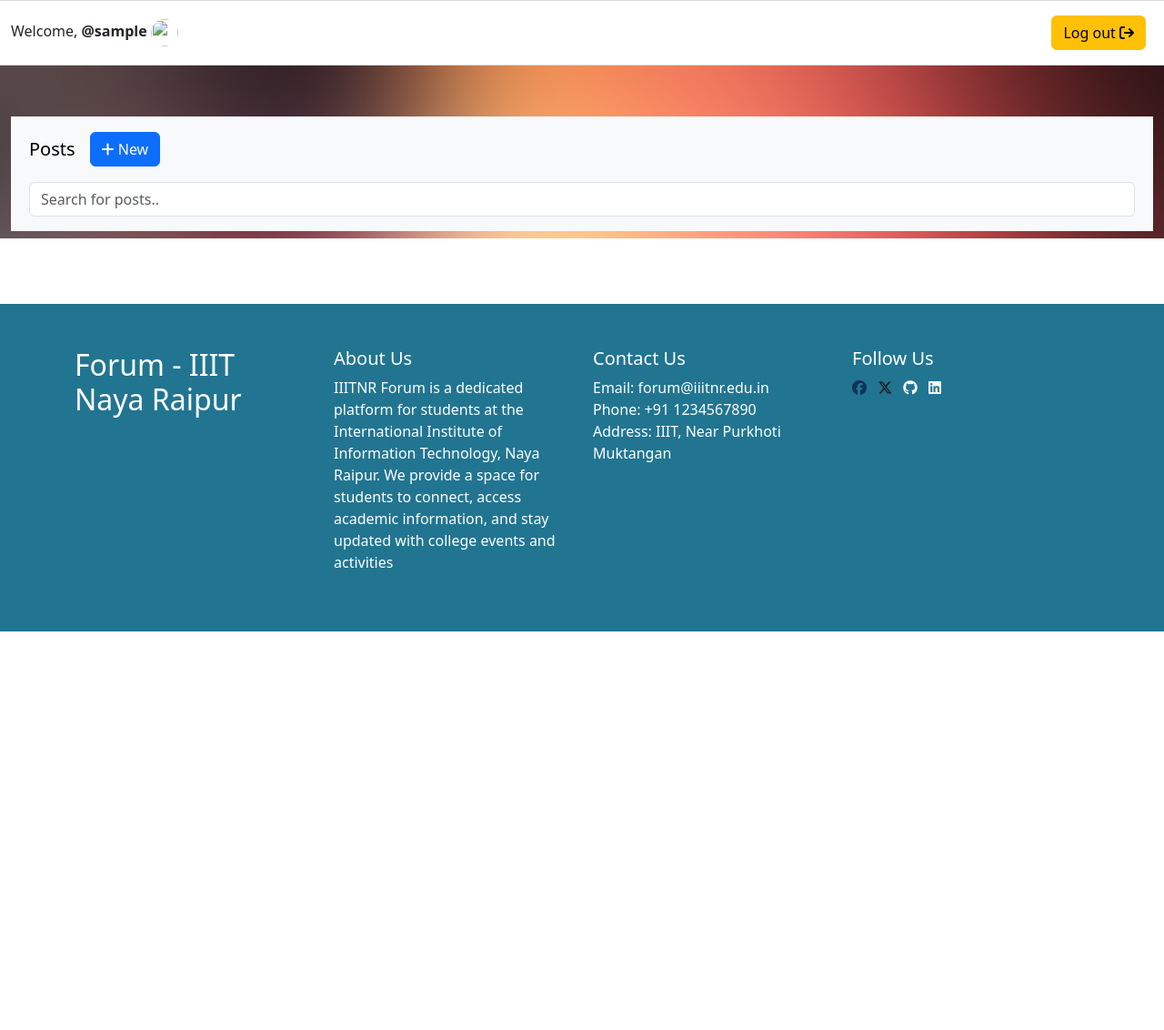
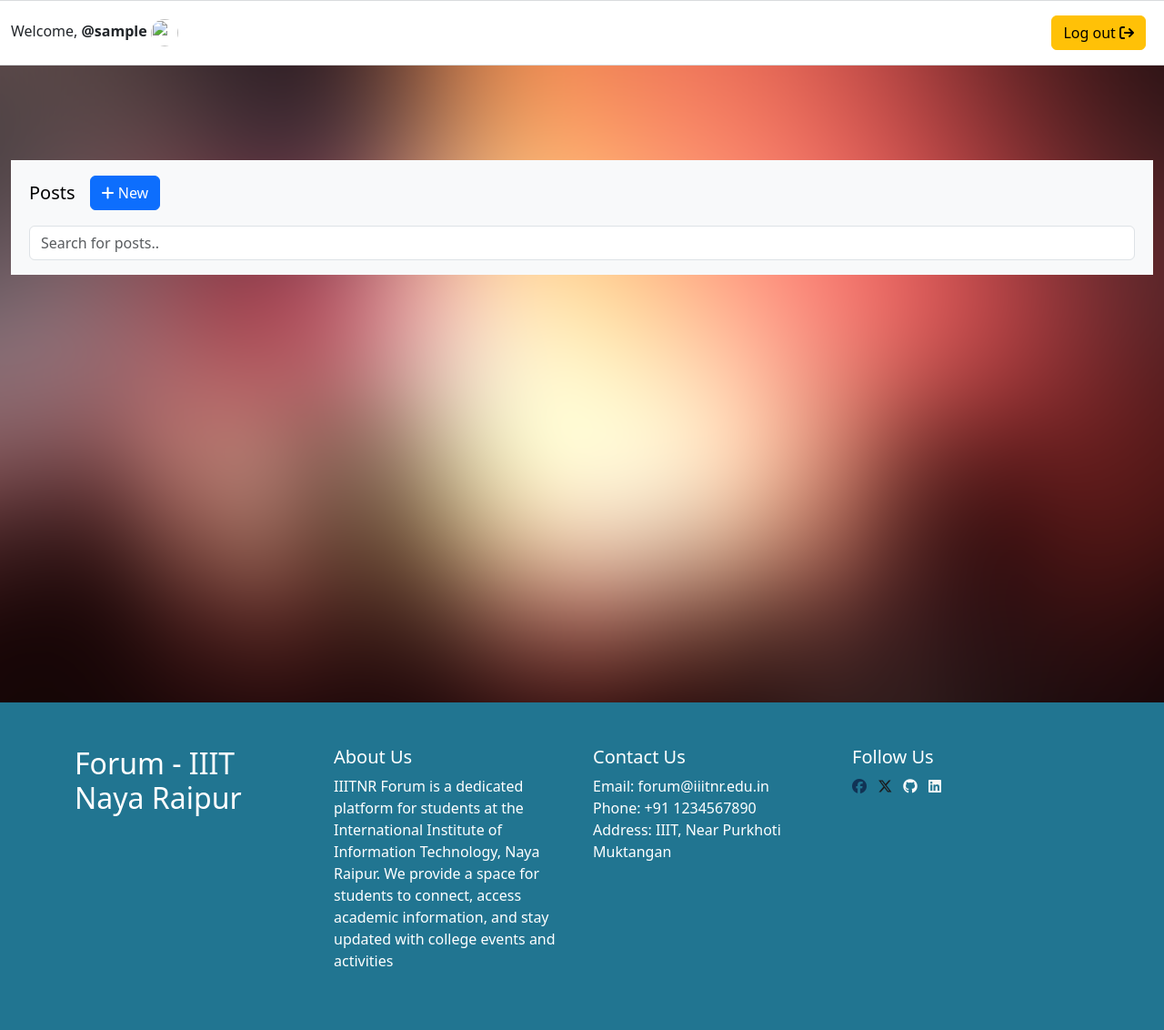
Before and after one commit to DevWarriors-IIITNR/forum-website, a Django app: template templates/test.html in a window 1280 px wide. Shown: the part 106-1238 px from the top of the page at 91% size. Before the commit the page ends 800 px from the top, so only its background shows below. Run offline with Django 5.2, Linux system fonts and the light colour scheme; the template is opened without the code that fills it, so the values that code supplies are empty; the visitor is signed in with stand-in values (Sample User, id 1); some libraries are stand-ins or nearby versions.

Commit message:
fix a minor ugliness

```diff
--- a/templates/test.html
+++ b/templates/test.html
@@ -6,7 +6,7 @@
 {% block content %}
 
 
-<div class="container-fluid my-0" style="background-image: url('{% static "images/backdrop-forum2.png" %}');background-size: cover; background-color:#f1c6c8;">
+<div class="container-fluid my-0 py-5" style="background-image: url('{% static "images/backdrop-forum2.png" %}');background-size: cover; background-color:#f1c6c8; min-height: 700px; padding-bottom: auto">
   <div class="py-1"></div>
   <nav class="navbar mt-5 bg-body-tertiary" style="background-color: transparent;">
     <div class="container-fluid d-flex align-content-center justify-content-between flex-row" style="background-color: transparent;">
```
